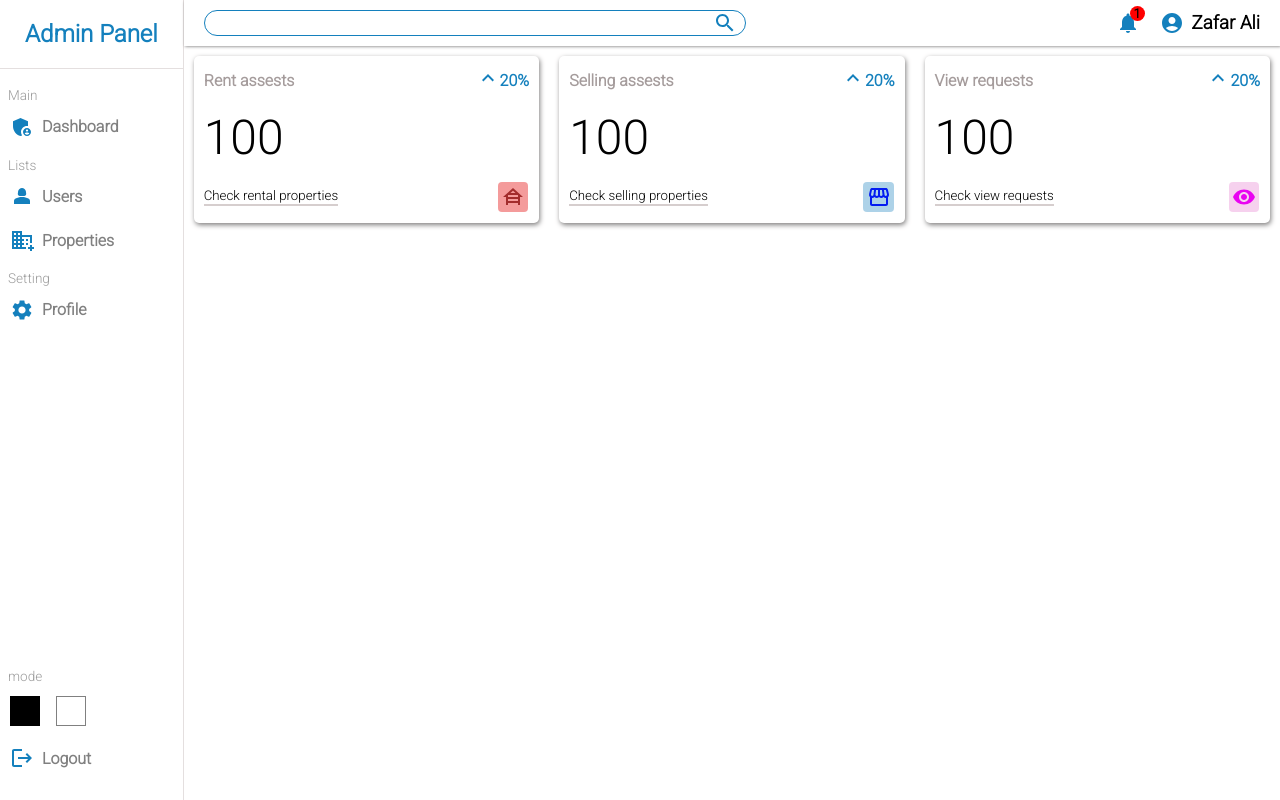
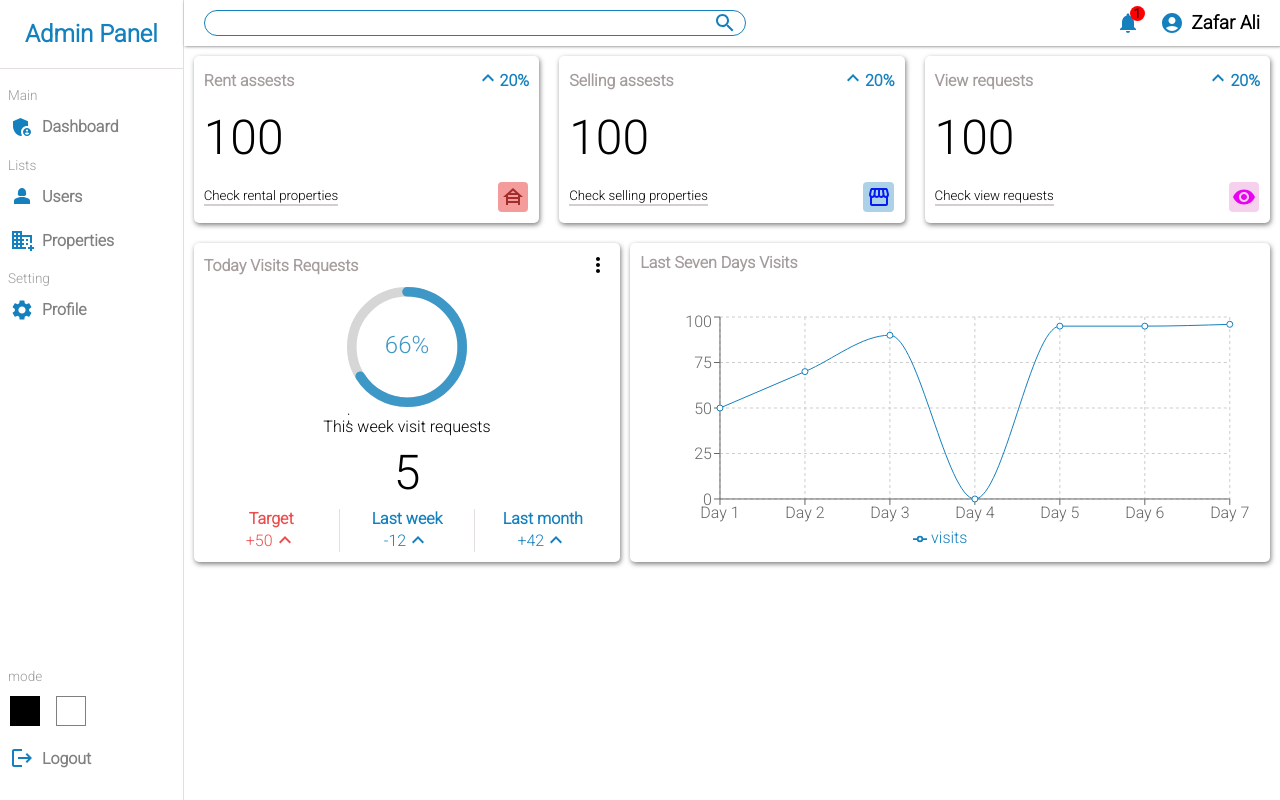
Before and after one commit to niaziiii/real-estate-dashboard, a React (Create React App) app: page / in a window 1280 px wide. Built offline with nearby package versions, Linux system fonts and the light colour scheme.

Commit message:
add chart and progress-circular

```diff
--- a/package.json
+++ b/package.json
@@ -12,9 +12,11 @@
     "@testing-library/react": "^13.4.0",
     "@testing-library/user-event": "^13.5.0",
     "react": "^18.2.0",
+    "react-circular-progressbar": "^2.1.0",
     "react-dom": "^18.2.0",
     "react-router-dom": "^6.4.1",
     "react-scripts": "5.0.1",
+    "recharts": "^2.1.14",
     "sass": "^1.55.0",
     "styled-components": "^5.3.5",
     "web-vitals": "^2.1.4"
--- /dev/null
+++ b/src/components/chart/Chart.jsx
@@ -0,0 +1,36 @@
+import React from 'react'
+import { chartObj } from './chartData'
+import './chart.scss'
+import { LineChart, Line, XAxis, YAxis, CartesianGrid, Tooltip, Legend, ResponsiveContainer } from 'recharts';
+
+const Chart = () => {
+  return (
+    <div className='chart'>
+      <div className="chart__heading">
+        <h5>Last seven days visits</h5>
+      </div>
+
+      <div className="chart__diagram">
+        <ResponsiveContainer width="100%" height="100%">
+          <LineChart
+            data={chartObj}
+            margin={{
+              top: 5,
+              right: 30,
+              left: 20,
+              bottom: 5,
+            }} >
+            <CartesianGrid strokeDasharray="3 3" />
+            <XAxis dataKey="name" />
+            <YAxis />
+            <Tooltip />
+            <Legend />
+            <Line type="monotone" dataKey="visits" stroke="#1480bd" activeDot={{ r: 10 }} />
+          </LineChart>
+        </ResponsiveContainer>
+      </div>
+    </div>
+  )
+}
+
+export default Chart
--- /dev/null
+++ b/src/components/chart/chart.scss
@@ -0,0 +1,28 @@
+.chart{
+    box-shadow: 1px 2px 5px rgb(129, 127, 127);
+    padding: 10px;
+    border-radius: 5px;
+    height: 100%;
+    display: flex;
+    flex-direction: column;
+    justify-content: space-between;
+    &__heading {
+        display: flex;
+        justify-content: space-between;
+        align-items: center;
+
+        h5 {
+            text-transform: capitalize;
+            font-size: 1rem;
+            color: rgb(165, 156, 156);
+        }
+    }
+    &__diagram{
+        margin-top: auto;
+        display: flex;
+        width: 100%;
+        min-height: 10rem;
+        max-height: 15rem;
+        height: 25rem;
+    }
+}
--- /dev/null
+++ b/src/components/chart/chartData.js
@@ -0,0 +1,34 @@
+const chartObj = [
+    {
+      "name": "Day 1",
+      "visits": 50,
+    },
+    {
+      "name": "Day 2",
+      "visits": 70,
+    },
+    {
+      "name": "Day 3",
+      "visits": 90,
+    },
+    {
+      "name": "Day 4",
+      "visits": 0,
+    },
+    {
+      "name": "Day 5",
+      "visits": 95,
+    },
+    {
+      "name": "Day 6",
+      "visits": 95,
+    },
+    {
+      "name": "Day 7",
+      "visits": 96,
+    }
+  ]
+
+  export {
+    chartObj
+  }
--- a/src/components/components.js
+++ b/src/components/components.js
@@ -1,9 +1,13 @@
 import Navbar from './navbar/Navbar'
 import Sidebar from './sidebar/Sidebar'
 import Widgets from './widgets/Widgets'
+import Chart from './chart/Chart'
+import Progressbar from './progressbar/Progressbar'
 
 export {
     Navbar,
     Sidebar,
     Widgets,
+    Chart,
+    Progressbar
 }
--- /dev/null
+++ b/src/components/progressbar/Progressbar.jsx
@@ -0,0 +1,52 @@
+import React from 'react'
+import './progressbar.scss'
+import { CircularProgressbar } from 'react-circular-progressbar';
+import 'react-circular-progressbar/dist/styles.css';
+import KeyboardArrowUpIcon from '@mui/icons-material/KeyboardArrowUp';
+import MoreVertIcon from '@mui/icons-material/MoreVert';
+
+const Progressbar = () => {
+    const percentage = 66;
+
+    return (
+        <div className='progress-bar'>
+            <div className="progress-bar__heading">
+                <h5>Today visits requests</h5>
+                <MoreVertIcon />
+            </div>
+            <div className="progress-bar__circle">
+                <CircularProgressbar value={percentage} text={`${percentage}%`} />;
+            </div>
+            <div className="progress-bar__content">
+                <h4>This week visit requests</h4>
+                <h1 className='today'>5</h1>
+                <div className="progress-bar__content__status">
+                    <div>
+                        <b>Target</b>
+                        <span>
+                            <p>+50</p>
+                            <KeyboardArrowUpIcon />
+                        </span>
+                    </div>
+                    <div>
+                        <b>Last week</b>
+                        <span>
+                            <p>-12</p>
+                            <KeyboardArrowUpIcon />
+                        </span>
+                    </div>
+                    <div>
+                        <b>Last month</b>
+                        <span>
+                            <p>+42</p>
+                            <KeyboardArrowUpIcon />
+                        </span>
+                    </div>
+                </div>
+
+            </div>
+        </div>
+    )
+}
+
+export default Progressbar
--- /dev/null
+++ b/src/components/progressbar/progressbar.scss
@@ -0,0 +1,65 @@
+.progress-bar {
+    background-color: white;
+    box-shadow: 1px 2px 5px rgb(129, 127, 127);
+    padding: 10px;
+    border-radius: 5px;
+    &__heading {
+        display: flex;
+        justify-content: space-between;
+        align-items: center;
+
+        h5 {
+            text-transform: capitalize;
+            font-size: 1rem;
+            color: rgb(165, 156, 156);
+        }
+    }
+
+    &__circle {
+        padding: 10px;
+        width: 140px;
+        height: 140px;
+        margin: auto;
+    }
+
+    &__content {
+        text-align: center;
+
+        h4 {
+            font-weight: 200;
+        }
+
+        .today {
+            font-size: 3rem;
+            margin: .5rem 0;
+            font-weight: 500;
+        }
+
+        &__status {
+            display: flex;
+
+            div {
+                flex: 1;
+                color: #1480bd;
+
+                span {
+                    display: flex;
+                    align-items: center;
+                    justify-content: center;
+                }
+
+                &:nth-of-type(1) {
+                    color: rgb(236, 77, 77);
+                }
+
+                &:nth-of-type(2) {
+                    border-right: 0.5px solid rgb(228, 223, 223);
+                    border-left: 0.5px solid rgb(228, 223, 223);
+                }
+
+
+            }
+        }
+
+    }
+}
--- a/src/pages/home/Home.jsx
+++ b/src/pages/home/Home.jsx
@@ -1,6 +1,6 @@
 import React from 'react'
 import './home.scss'
-import {Navbar,Sidebar,Widgets} from '../../components/components'
+import {Navbar,Sidebar,Widgets,Progressbar,Chart} from '../../components/components'
 
 const Home = () => {
   return (
@@ -13,7 +13,16 @@ const Home = () => {
           <Widgets type={'saleProperties'}/>
           <Widgets type={'viewRequests'}/>
         </div>
+        <div className="home__container__progess-chart">
+        <div className="home__container__progess-chart__progress">
+          <Progressbar/>
+        </div>
+        <div className="home__container__progess-chart__chart">
+          <Chart/>
+        </div>
       </div>
+      </div>
+
     </div>
   )
 }
--- a/src/pages/home/home.scss
+++ b/src/pages/home/home.scss
@@ -9,6 +9,15 @@
             gap: 20px;
 
         }
+
+        &__progess-chart{
+            display: flex;
+            gap: 10px;
+            padding: 10px;
+
+            &__chart{ flex: 1.5;}
+            &__progress{ flex: 1;}
+        }
     }
 
 }
```
Also changed, not shown: 1 other file (tests, documents, lock files or other folders).
